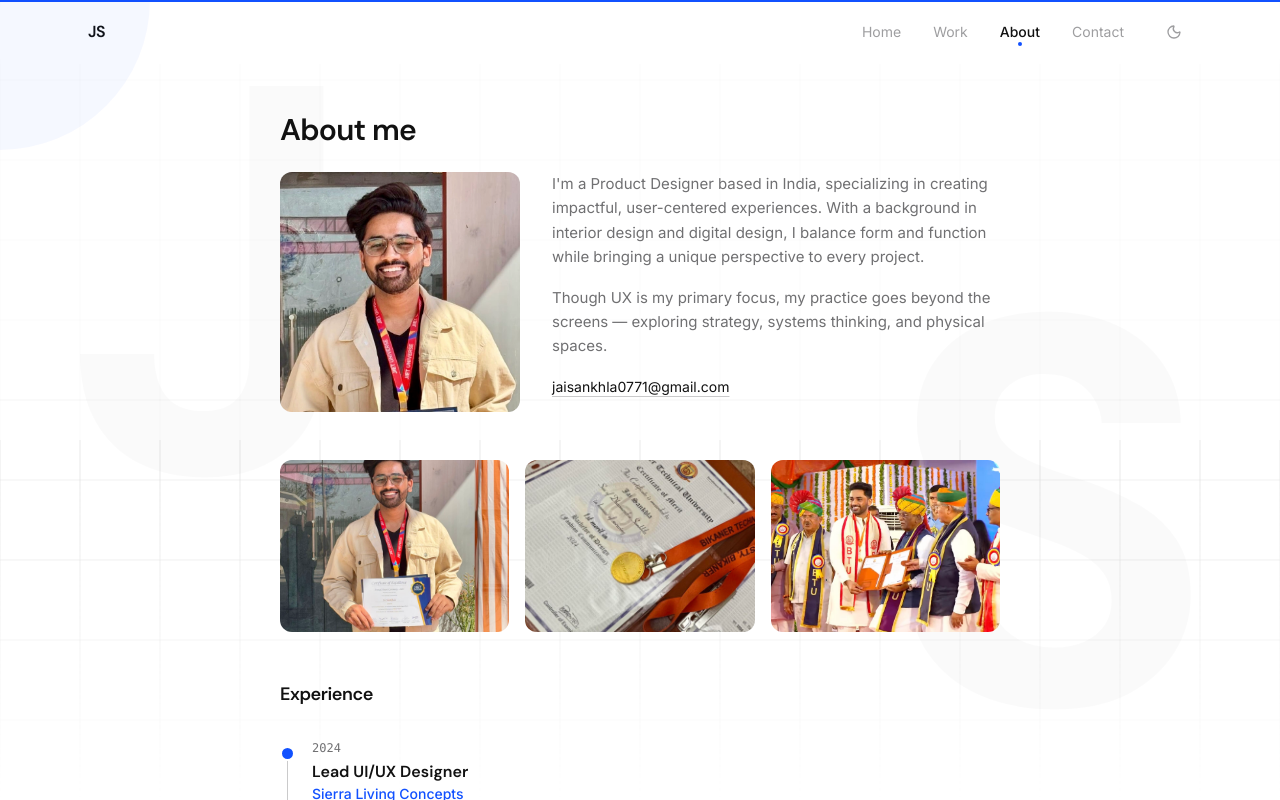
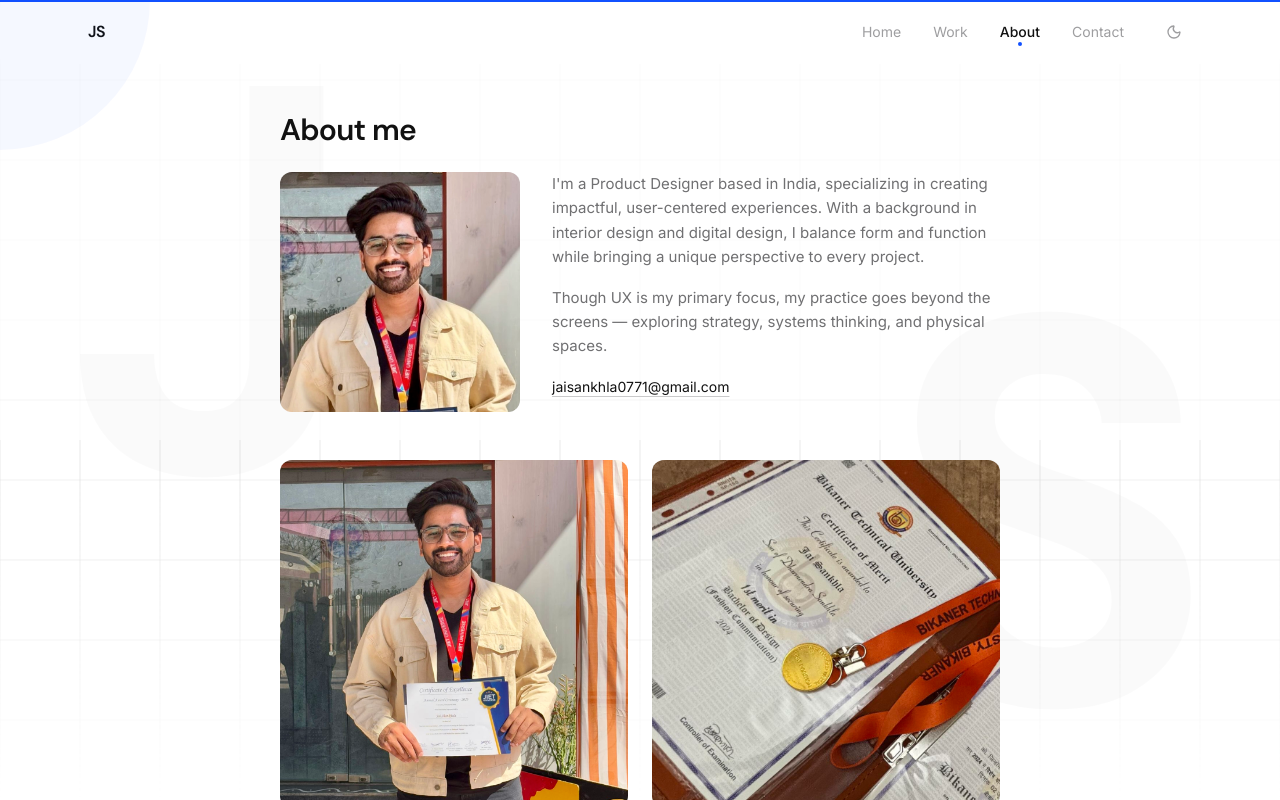
Before and after one commit to Jai-Sankhla/portfolio-website, a Next.js app: page /about in a window 1280 px wide. Shown: the top 800 px of the page. Built offline with nearby package versions, Linux system fonts and the light colour scheme.

Commit message:
fix: square aspect ratio and 2-column layout for about gallery

```diff
--- a/src/app/about/page.tsx
+++ b/src/app/about/page.tsx
@@ -82,16 +82,16 @@ export default function About() {
           </div>
         </div>
 
-        <div className="grid grid-cols-3 gap-4 mb-12">
+        <div className="grid grid-cols-2 gap-6 mb-12">
           {["about-1", "about-3", "about-4"].map((img, i) => (
             <ScrollReveal key={img} delay={0.3 + i * 0.05}>
-              <div className="relative aspect-[4/3] rounded-xl overflow-hidden bg-[#f5f5f5] dark:bg-[#151515]">
+              <div className="relative aspect-square rounded-xl overflow-hidden bg-[#f5f5f5] dark:bg-[#151515]">
                 <Image
                   src={`/images/${img}.jpeg`}
                   alt=""
                   fill
                   className="object-cover"
-                  sizes="33vw"
+                  sizes="50vw"
                   placeholder="blur"
                   blurDataURL={BLUR_DATA_URL}
                 />
```
